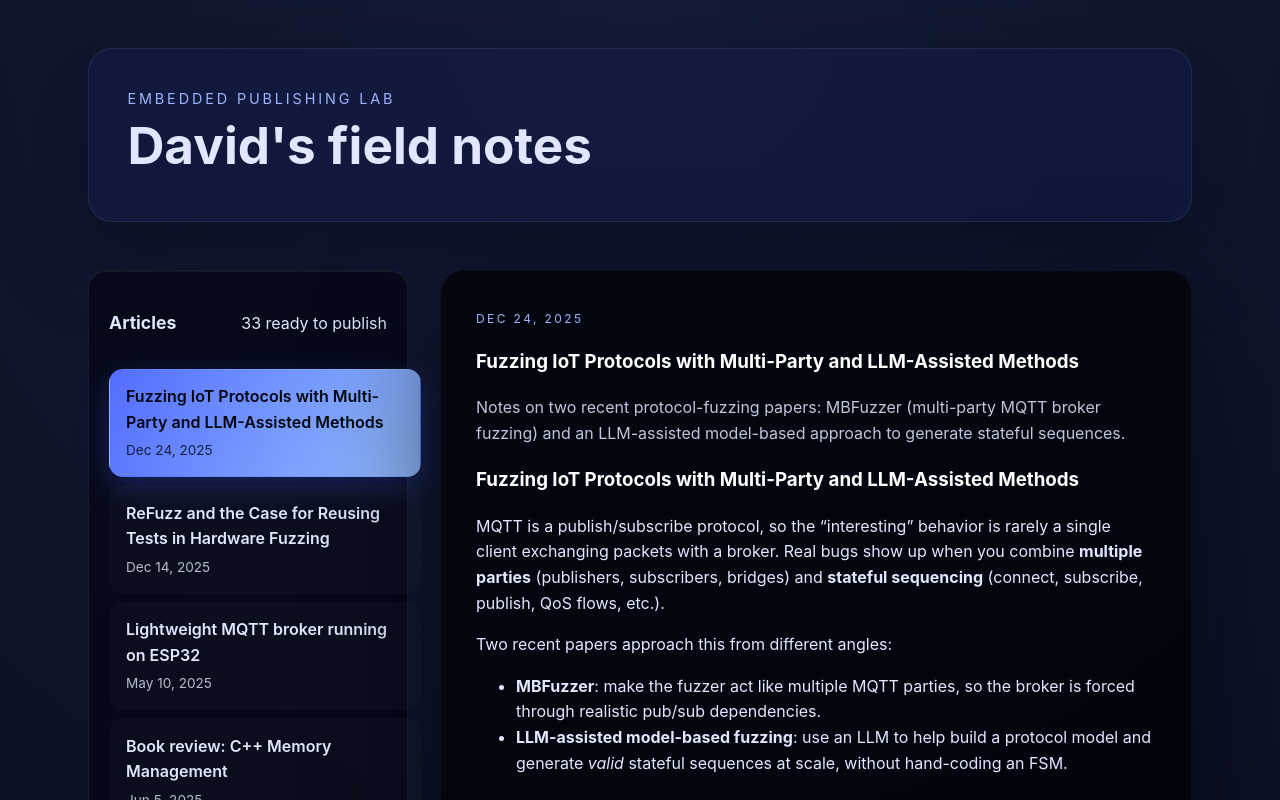
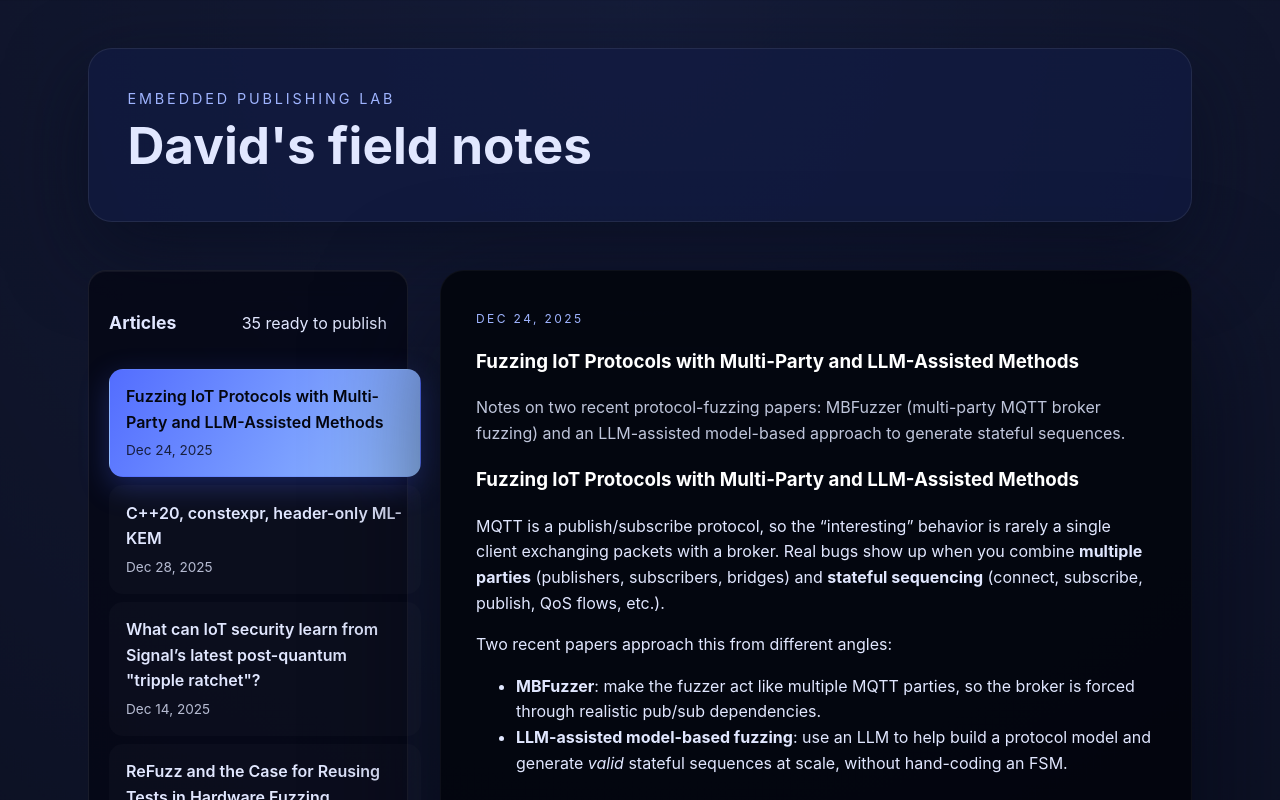
Before and after one commit to david-cermak/david-cermak.github.io, a React (Vite) app: page /25 in a window 1280 px wide. Shown: the top 800 px of the page. Built offline with nearby package versions, Linux system fonts and the light colour scheme.

Commit message:
fix(blog): Add two recent takes on mlkem and signal's pqc

```diff
--- /dev/null
+++ b/src/blog/25/cpp-mlkem.md
@@ -0,0 +1,21 @@
+C++20, constexpr, header-only **ML-KEM**
+
+![cxx-ml-kem-on-esp32](/images/mlkem.png)
+
+Here’s an interesting C++ implementation of a standard post-quantum key exchange worth a look 👉https://github.com/itzmeanjan/ml-kem
+
+The ML-KEM algorithm (NIST FIPS 203) is now widely deployed for PQ key establishment, and this repository explores a modern C++20, header-only, fully constexpr implementation.
+* Key generation / encapsulation / decapsulation can **run at compile time** if inputs are known! Unusual, but a neat demonstration of what constexpr enables in crypto code 😀
+* Everything lives in headers
+* Clear, idiomatic C++ (uses fixed-size spans and compile-time sizes instead of raw pointers)
+* Implements ML-KEM-512 / 768 / 1024
+
+From an embedded angle: Compared to liboqs on ESP32, this C++20 version is ~16% slower overall for ML-KEM-768 and uses roughly 2× the stack and heap.
+See full ESP32 comparison 👉https://github.com/david-cermak/upqc-lab/tree/main?tab=readme-ov-file#implementation-comparison
+
+If you’re curious about how ML-KEM actually fits together under the hood, this is a nice place to start.
+🔵 Readable reference implementation of ML-KEM in modern C++
+🔵 Good way to explore lattice-based algorithms
+⚠️ Treat as experimental: Timing-leakage not audited
+
+Big👏 to Anjan Roy for this interesting implementation!
--- /dev/null
+++ b/src/blog/25/signal_ratchet.md
@@ -0,0 +1,19 @@
+🔐What can IoT security learn from Signal’s latest post-quantum **"tripple ratchet"**?
+
+![signals_tripple_ratchet](/images/signals-ratchet.jpg)
+
+Signal’s latest PQC upgrade implements a hybrid “triple ratchet”: each message key comes from both the classic ECC-based double ratchet and a new lattice-KEM. In practice Signal uses a ML-KEM in parallel with its ECDH ratchet, so an attacker must break both layers to decrypt messages.
+To fit the large KEM keys into chat packets, Signal shards (erasure-codes) each KEM public key into small chunks sent across messages.
+
+Embedded IoT can follow this pattern. Use a hybrid key exchange (ML-KEM plus ECDH) at session setup. But budget for constraints: ML-KEM‑768 needs ~1.2 KB public keys vs ~32 B for ECC, so favor smaller params (ML-KEM 512) or stream keys over time. Chunking or lightweight buffering (as Signal does) can overcome limited RAM. Crucially, build in agility and fallback: allow a device to negotiate classical mode and upgrade later, as recommended by PQ migration guides. For example, an ESP32-based channel might use a PQ-augmented Diffie-Hellman handshake with AES-GCM ratcheting, rotating each key. This yields today’s forward secrecy and future quantum-safety; essentially a Signal-like secure firmware channel for constrained devices.
+
+📖Read more about Signal's double/triple ratchet algorithm👉 https://signal.org/docs/specifications/doubleratchet/
+- Diagram below outlines DH ratchet idea
+- Double Ratchet combines it with Symmetric-Key ratchet
+- Triple Ratchet adds Sparse Post-Quantum Ratchet
+
+🛜Experimental ESP32 ML-KEM component based on liboqs👉https://github.com/david-cermak/upqc-lab/tree/main/components/liboqs_mlkem
+- With example of dedicated PQC channel (based on ML-KEM-512 + AES-GCM implementing forward secrecy)
+- Full X25519MLKEM768 key agreement implementation on ESP32
+
+💬Do you think our IoT devices should adopt forward secrecy by default? Is a hybrid, PQ-resistant "triple ratchet" realistic for your firmware/update channels?
--- a/src/content/posts.ts
+++ b/src/content/posts.ts
@@ -40,6 +40,8 @@ import ttcn3Body from '../blog/25/ttcn3.md?raw';
 import tunnelsBody from '../blog/25/tunnels.md?raw';
 import wifiRemoteBody from '../blog/25/wifi_remote.md?raw';
 import mqttFuzzBody from '../blog/25/mqtt_fuzz.md?raw';
+import cppMlKemBody from '../blog/25/cpp-mlkem.md?raw';
+import signalRatchetBody from '../blog/25/signal_ratchet.md?raw';
 
 export const posts: Post[] = [
   {
@@ -49,6 +51,22 @@ export const posts: Post[] = [
       'Notes on two recent protocol-fuzzing papers: MBFuzzer (multi-party MQTT broker fuzzing) and an LLM-assisted model-based approach to generate stateful sequences.',
     publishedAt: '2025-12-24',
     body: mqttFuzzBody.trim(),
+  },
+  {
+    slug: 'cpp-mlkem',
+    title: 'C++20, constexpr, header-only ML-KEM',
+    description:
+      'An interesting C++ implementation of a standard post-quantum key exchange worth a look.',
+    publishedAt: '2025-12-28',
+    body: cppMlKemBody.trim(),
+  },
+  {
+    slug: 'signal-ratchet',
+    title: 'What can IoT security learn from Signal’s latest post-quantum "tripple ratchet"?',
+    description:
+      'A look at Signal’s latest PQC upgrade and how it can be applied to embedded IoT devices.',
+    publishedAt: '2025-12-14',
+    body: signalRatchetBody.trim(),
   },
   {
     slug: 'refuzz',
```
Also changed, not shown: public/images/mlkem.png (added), public/images/signals-ratchet.jpg (added).
